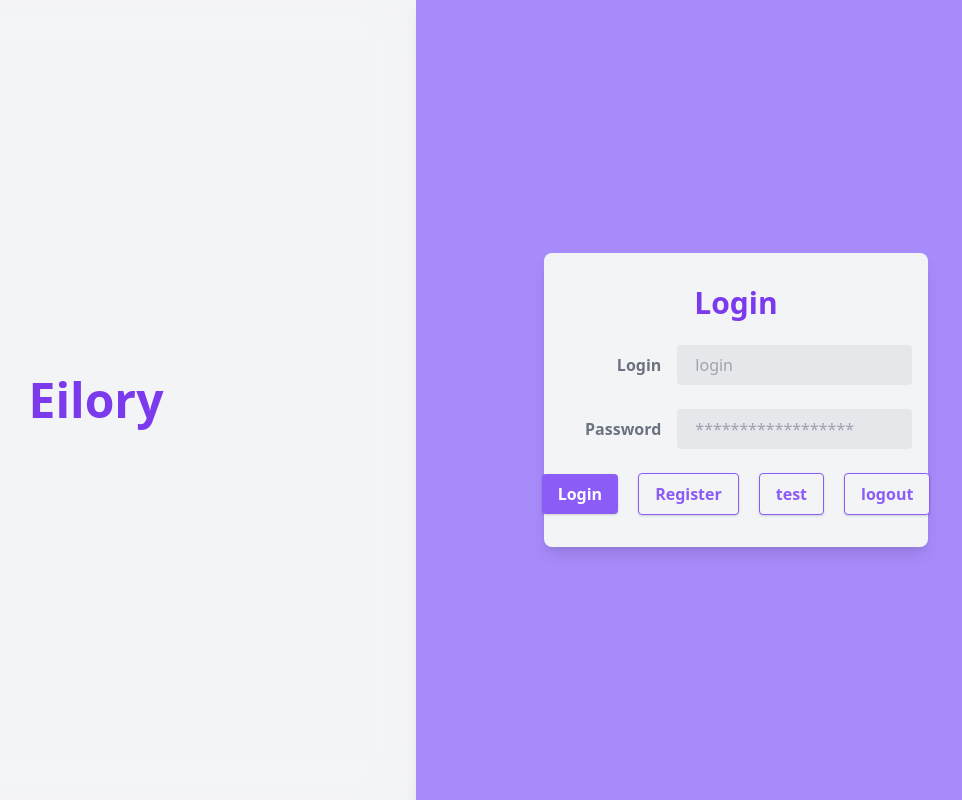
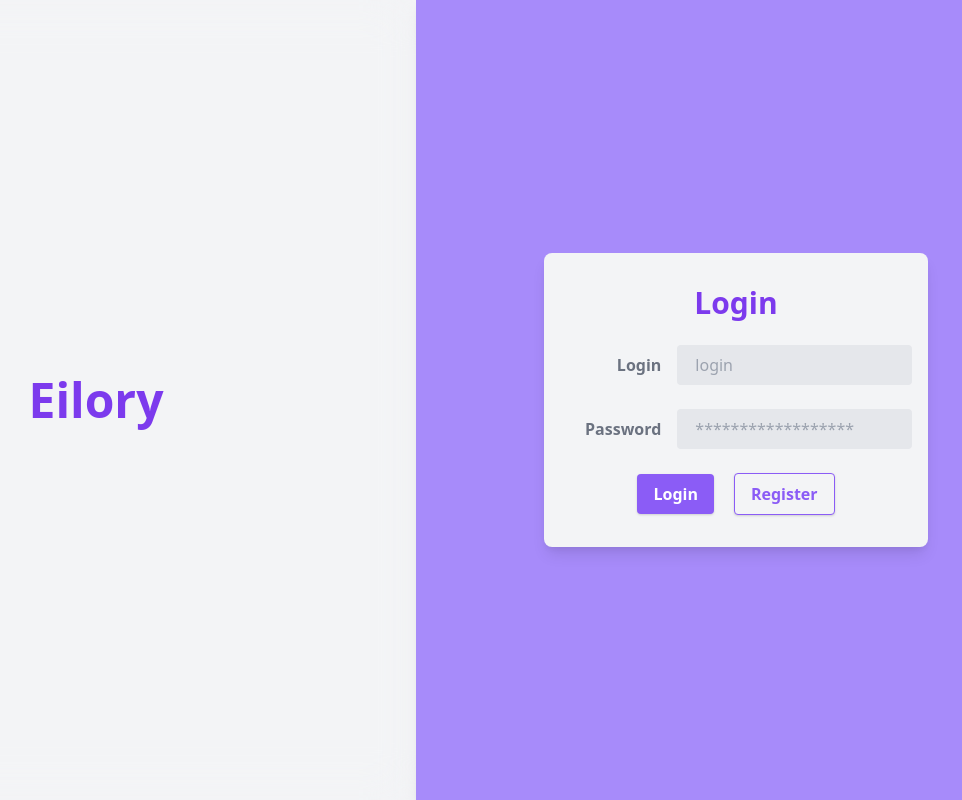
Before and after one commit to igor-cherepanov/eilory, a Vue app: page / in a window 1280 px wide. Shown: the whole page, without its empty margins (224-1186 px from the left). Built offline with nearby package versions, Linux system fonts and the light colour scheme; no server answers; what vue-cli-plugin-axios would draw is missing.

Commit message:
feat(Auth): Login, Register

```diff
--- a/src/components/Auth/LoginForm.vue
+++ b/src/components/Auth/LoginForm.vue
@@ -17,16 +17,6 @@
             class="shadow bg-gray-100 hover:bg-gray-300 focus:shadow-outline focus:outline-none text-white font-bold py-2 px-4 rounded border-purple-500 border text-purple-500"
             type="button" @click="$emit('swapComponent', 'RegisterForm')">
           Register
-        </button>
-        <button
-            class="shadow bg-gray-100 hover:bg-gray-300 focus:shadow-outline focus:outline-none text-white font-bold py-2 px-4 rounded border-purple-500 border text-purple-500"
-            type="button" @click="test()">
-          test
-        </button>
-        <button
-            class="shadow bg-gray-100 hover:bg-gray-300 focus:shadow-outline focus:outline-none text-white font-bold py-2 px-4 rounded border-purple-500 border text-purple-500"
-            type="button" @click="userLogout">
-          logout
         </button>
       </div>
     </div>
--- a/src/layouts/CRM.vue
+++ b/src/layouts/CRM.vue
@@ -10,6 +10,8 @@ export default {
   components: {
     Navbar,
   },
+  methods: {
+  },
   computed: {},
   mounted() {
 
--- a/src/store/userModule.js
+++ b/src/store/userModule.js
@@ -1,4 +1,6 @@
 import axios from "axios";
+
+const API_URL = process.env.VUE_APP_API_URL;
 
 export const userModule = {
     namespaced: true,
@@ -8,10 +10,6 @@ export const userModule = {
             default: null,
         },
         name: {
-            type: String,
-            default: '',
-        },
-        auth: {
             type: String,
             default: '',
         },
@@ -27,23 +25,18 @@ export const userModule = {
     },
     actions: {
         async userInfo({commit}) {
-            try {
-                const appUrl = process.env.VUE_APP_API_URL;
-                const userInfoUrl = appUrl + '/api/user-info';
+            const userInfoUrl = API_URL + '/api/user-info';
 
-                axios.get(userInfoUrl).then(userInfoResponse => {
-                    commit('setId', userInfoResponse.data.id)
-                    commit('setName', userInfoResponse.data.name)
-                })
-            } catch (e) {
-                console.log(e)
-            }
+            axios.get(userInfoUrl).then(userInfoResponse => {
+                commit('setId', userInfoResponse.data.id)
+                commit('setName', userInfoResponse.data.name)
+            })
         },
+
         // eslint-disable-next-line no-empty-pattern
         async login({}, {login, password}) {
-            const appUrl = process.env.VUE_APP_API_URL;
-            const csrfUrl = appUrl + '/sanctum/csrf-cookie';
-            const loginUrl = appUrl + '/login';
+            const csrfUrl = API_URL + '/sanctum/csrf-cookie';
+            const loginUrl = API_URL + '/login';
 
             axios.get(csrfUrl).then(() => {
                 axios.post(loginUrl, {
@@ -54,11 +47,11 @@ export const userModule = {
                 })
             })
         },
+
         // eslint-disable-next-line no-empty-pattern
         async register({}, {name, login, password, confirmPassword}) {
-            const domain = process.env.VUE_APP_API_URL;
-            const csrfUrl = domain + '/sanctum/csrf-cookie';
-            const registerUrl = domain + '/register';
+            const csrfUrl = API_URL + '/sanctum/csrf-cookie';
+            const registerUrl = API_URL + '/register';
 
             axios.get(csrfUrl).then(() => {
                 axios.post(registerUrl, {
@@ -71,6 +64,7 @@ export const userModule = {
                 })
             })
         },
+
         logout({commit}) {
             commit('setId', null)
             commit('setName', "")
```
